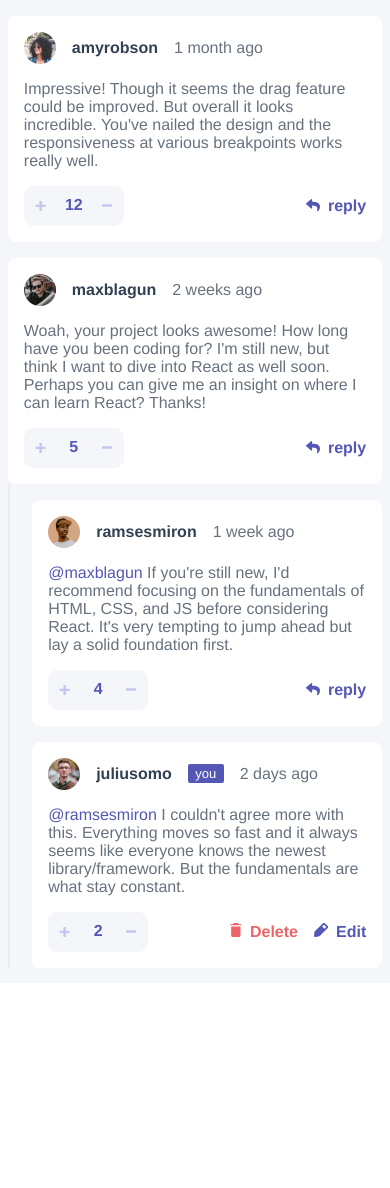
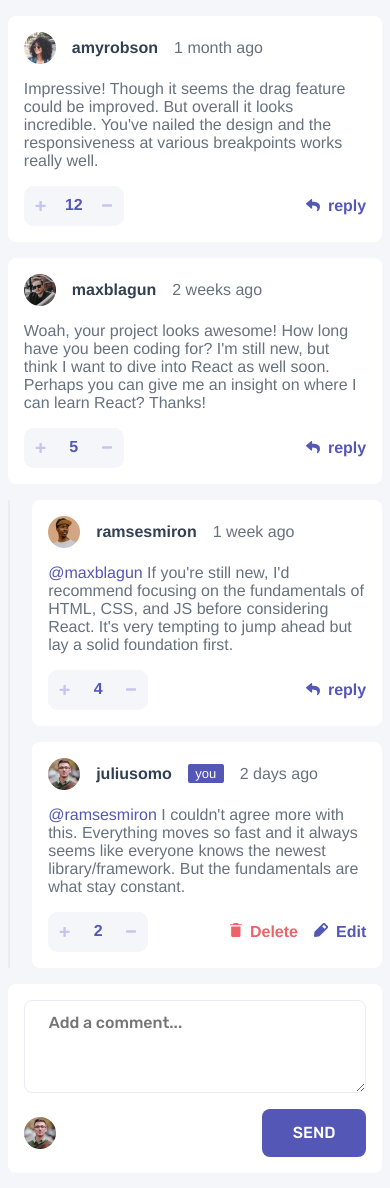
Before and after one commit to tristansetha/interactive-comment-section, a Vue app: page / in a window 390 px wide. Before the commit the page ends 983 px from the top, so only its background shows below. Built offline with nearby package versions, Linux system fonts and the light colour scheme.

Commit message:
comment form - mobile ui complete

```diff
--- a/src/App.vue
+++ b/src/App.vue
@@ -1,6 +1,5 @@
 <template>
   <main class="main-container">
-    <!-- <Card v-bind:comments="comments" msg="Welcome to Your Vue.js App" /> -->
     <div class="comments-container">
       <Comment
         v-for="comment in comments"
@@ -9,16 +8,25 @@
         v-bind:comment="comment"
       />
     </div>
-    <!-- <Card
-      v-for="comment in comments"
-      :key="comment.id"
-      :id="comment.id"
-      :content="comment.content"
-      :createdAt="comment.createdAt"
-      :score="comment.score"
-      :user="comment.user"
-      :replies="comment.replies" -->
-    <!-- /> -->
+    <div class="comment-form-container">
+      <div class="input-container">
+        <textarea
+          class="comment-input"
+          name="comment"
+          placeholder="Add a comment..."
+        ></textarea>
+      </div>
+      <div class="picture-container">
+        <img
+          class="picture"
+          :src="require(`./assets/${this.currentUser.image.png}`)"
+          alt="profile picture"
+        />
+      </div>
+      <div class="send-btn-container">
+        <button class="send-btn">SEND</button>
+      </div>
+    </div>
   </main>
 </template>
 
@@ -69,6 +77,7 @@ body {
 
 .main-container {
   display: flex;
+  flex-direction: column;
   justify-content: center;
   align-content: center;
   padding: 4% 2% 4% 2%;
@@ -79,8 +88,77 @@ body {
   /* border: 2px solid purple; */
   width: 100%;
 }
-.comments-container > div:not(:first-child){
+.comments-container > div:not(:first-child) {
   margin-top: 16px;
+}
+
+.comment-form-container {
+  display: grid;
+  grid-template-columns: 1fr 1fr;
+  grid-template-rows: 1fr 0.5fr;
+  gap: 16px;
+  padding: 16px;
+  margin-top: 16px;
+  height: 189px;
+  border-radius: 8px;
+  /* border: 1px solid black; */
+  background-color: var(--White);
+}
+
+.input-container {
+  grid-column: span 2;
+  /* border: 1px solid red; */
+}
+
+.comment-input {
+  padding: 12px 24px 12px 24px;
+  width: 100%;
+  height: 100%;
+  border: 1px solid var(--Light-gray);
+  border-radius: 8px;
+  font-family: "Rubik", sans-serif;
+  font-weight: 500;
+  color: var(--Grayish-Blue);
+}
+
+.comment-input:focus {
+  outline: none !important;
+
+  border: 1px solid var(--Moderate-blue);
+}
+
+.picture-container {
+  display: flex;
+  align-items: center;
+  /* border: 1px solid black; */
+}
+
+.picture {
+  width: 32px;
+  height: 32px;
+}
+
+.send-btn-container {
+  display: flex;
+  justify-content: flex-end;
+  align-items: center;
+  /* border: 1px solid black; */
+}
+
+.send-btn {
+  height: 48px;
+  width: 104px;
+  border: none;
+  border-radius: 8px;
+  color: var(--White);
+  background-color: var(--Moderate-blue);
+  font-weight: 500;
+  font-family: "Rubik", sans-serif;
+}
+
+.send-btn:hover {
+  cursor: pointer;
+  background-color: var(--Light-grayish-blue);
 }
 
 #app {
--- a/src/views/Comment.vue
+++ b/src/views/Comment.vue
@@ -45,17 +45,18 @@ export default {
 .comment-container {
   color: rgb(74, 23, 32);
   width: 100%;
-  gap: 16px;
+  /* gap: 16px; */
 }
 
 .replies-container {
   display: flex;
   flex-direction: column;
   align-items: flex-end;
+  margin-top: 16px;
   border-left: 2px solid var(--Light-gray);
 }
 
-.replies-container > div {
+.replies-container > div:not(:first-child) {
   margin-top: 16px;
 }
 
```
